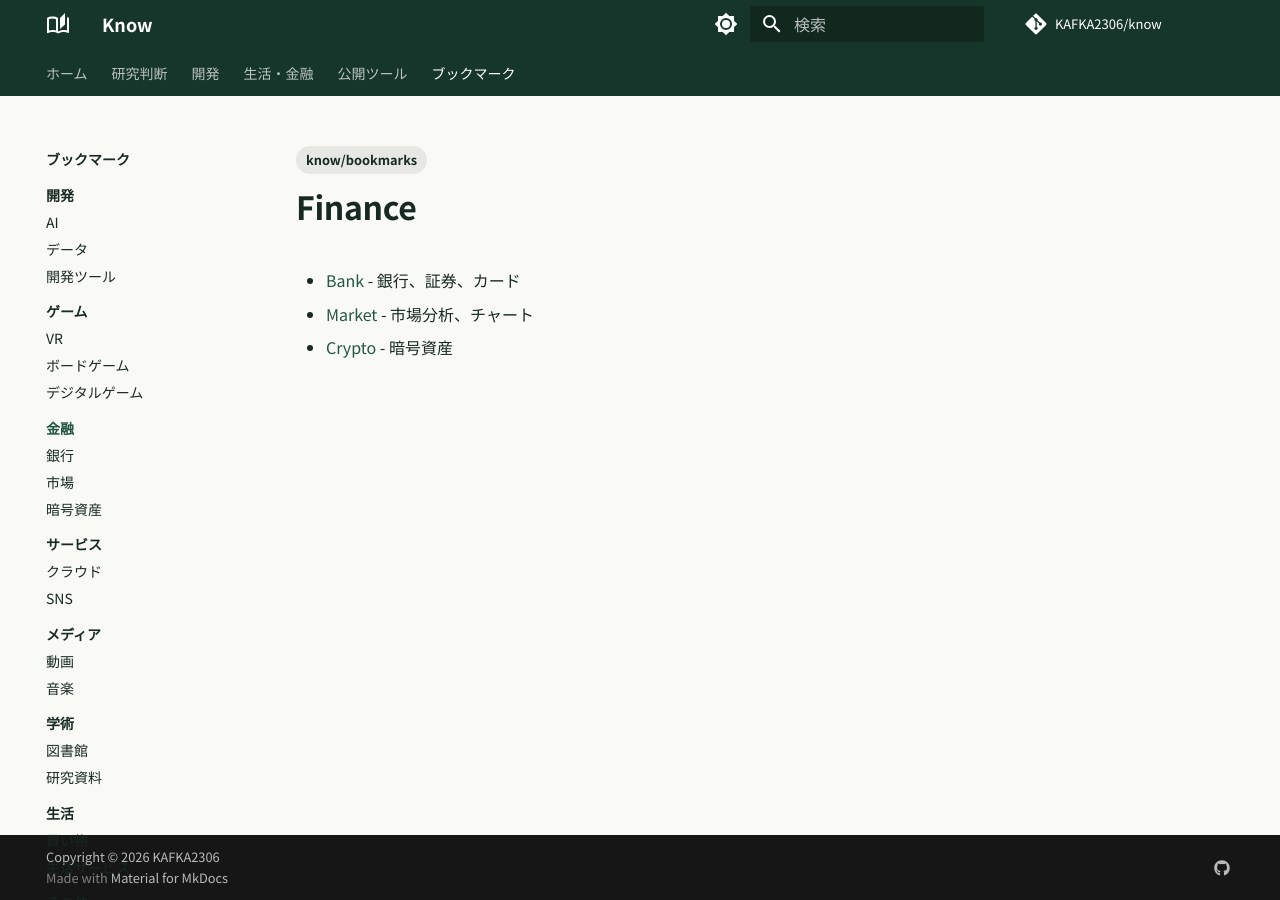
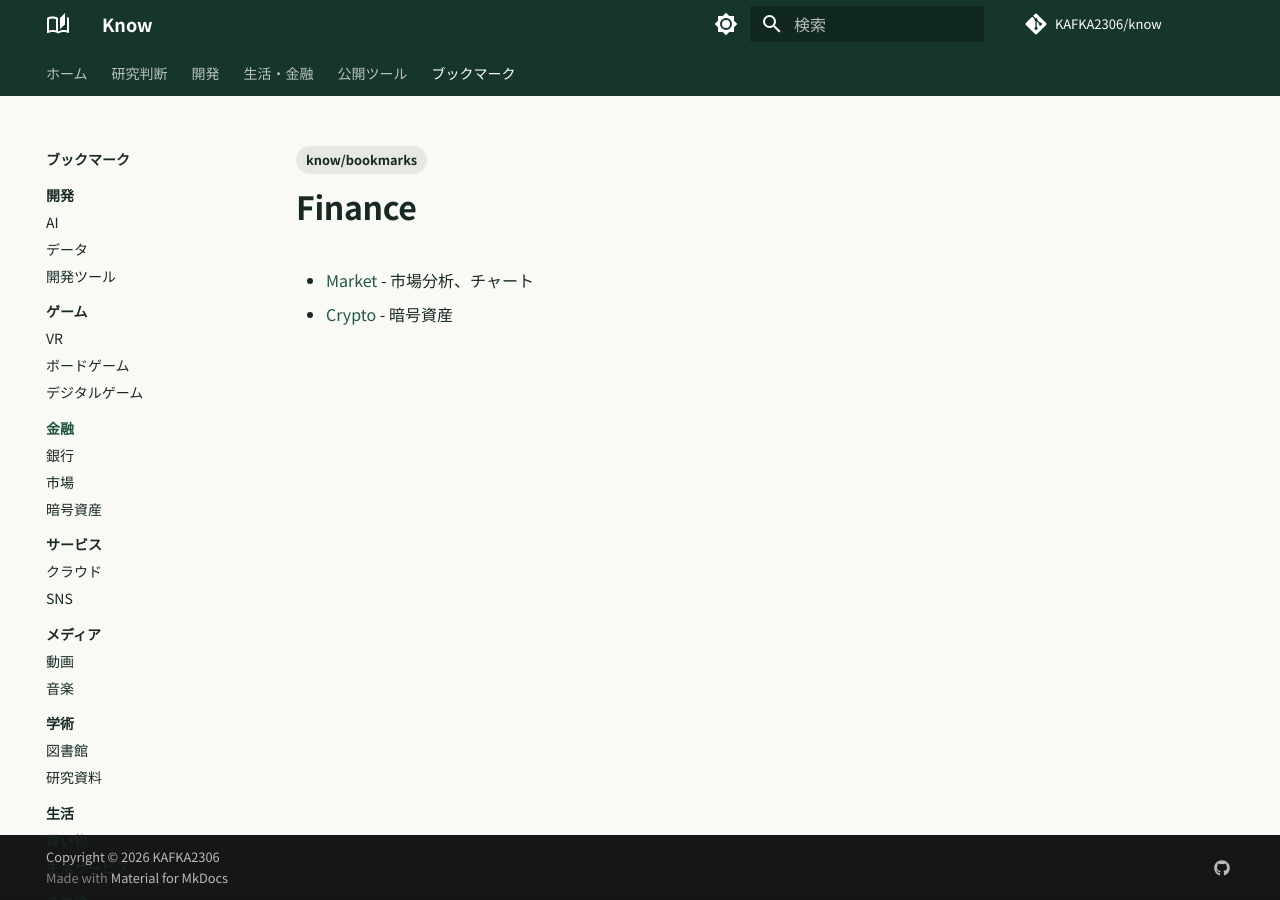
Before and after one commit to KAFKA2306/know, an MkDocs documentation site: the page built from docs/bookmarks/Finance/index.md, in a window 1280 px wide. Built offline with MkDocs 1.6.1 and Material for MkDocs 9.7.7, drawn with Linux system fonts in a browser that asks for light colours; comment, search, counter and statistics services are not loaded.

Commit message:
docs(bookmarks): consolidate categories and update index

```diff
--- a/docs/bookmarks/Finance/index.md
+++ b/docs/bookmarks/Finance/index.md
@@ -7,6 +7,5 @@ tags:
 
 # Finance
 
-- [Bank](Bank/index.md) - 銀行、証券、カード
 - [Market](Market/index.md) - 市場分析、チャート
 - [Crypto](Crypto/index.md) - 暗号資産
```
